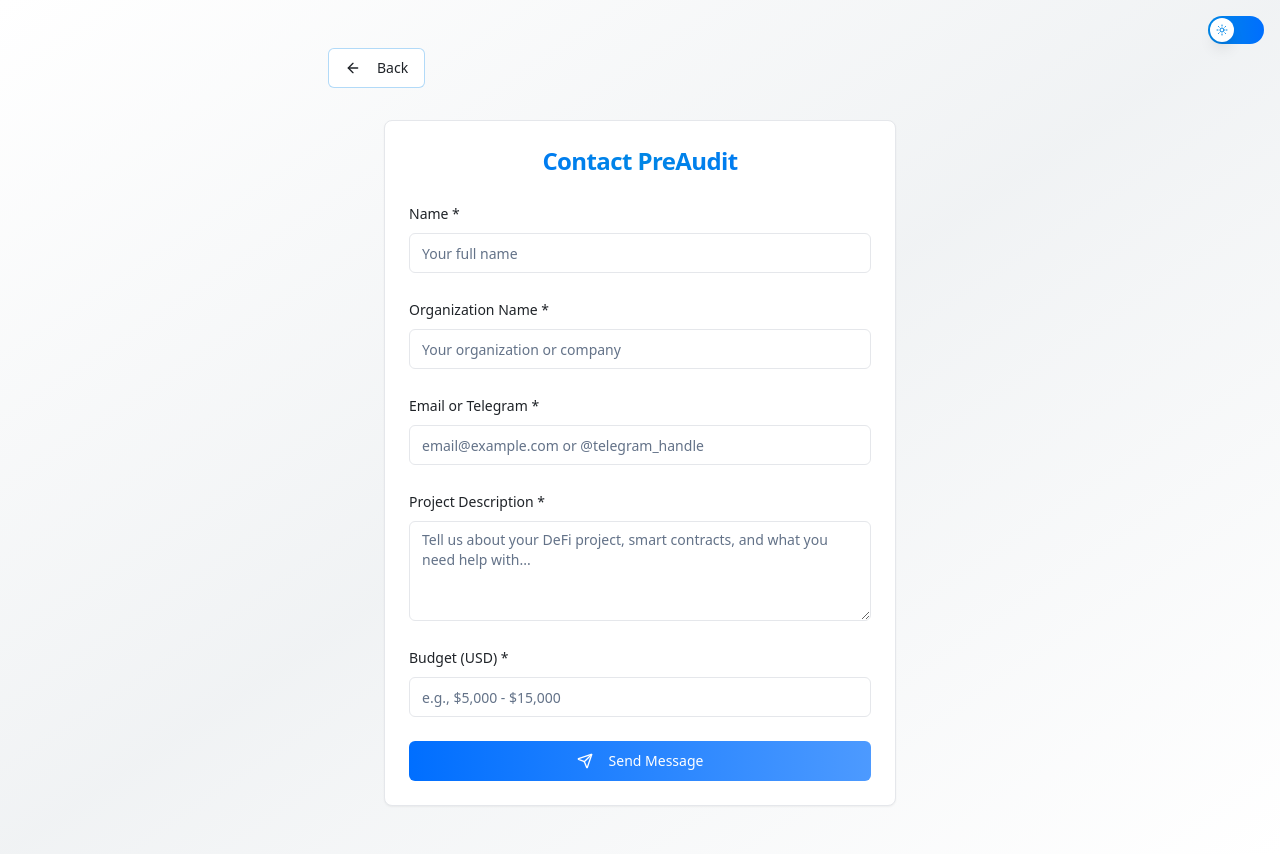
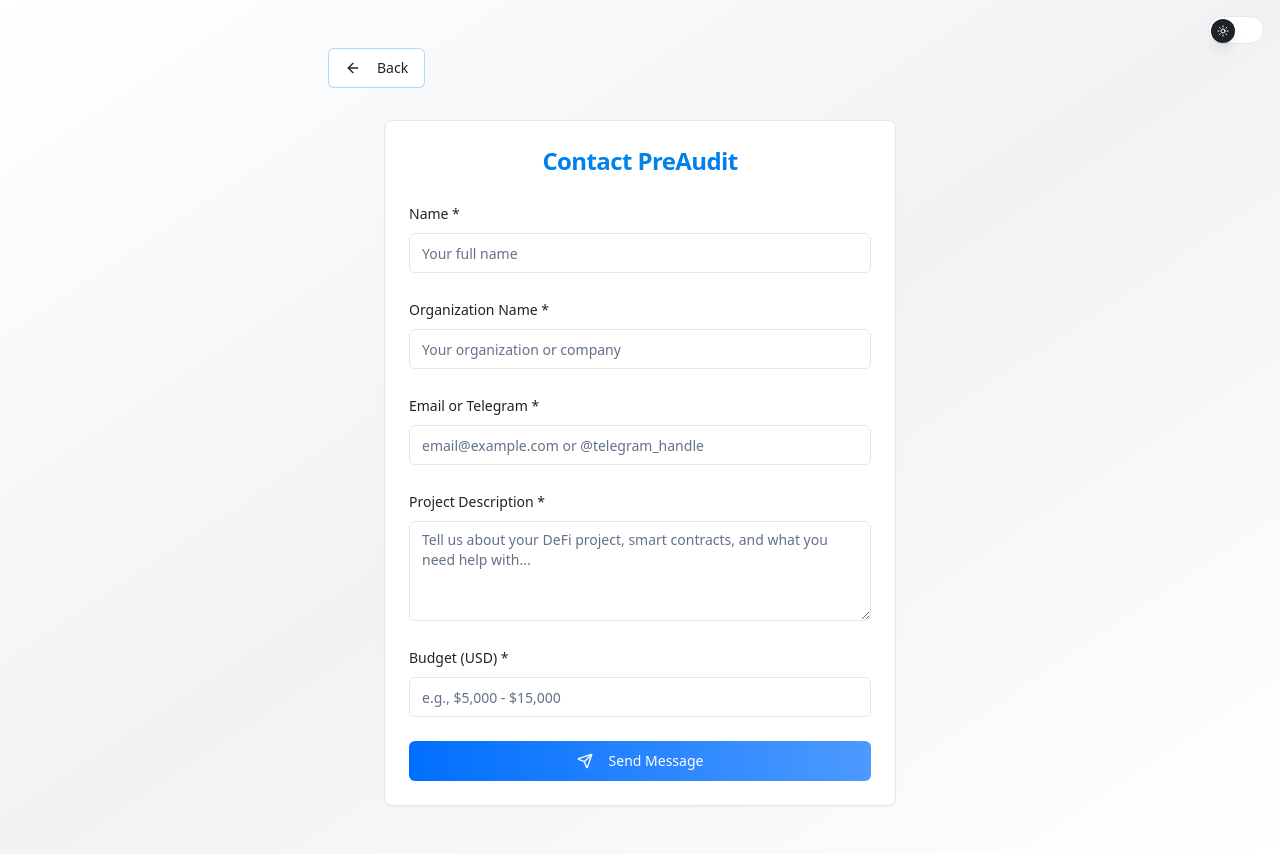
Before and after one commit to PreAudit/audit-ready-prep, a React (Vite) app: page /contact in a window 1280 px wide. Built offline with nearby package versions, Linux system fonts and the light colour scheme.

Commit message:
Update theme toggle colors
Match theme toggle colors to the "Contact Us" button, using white for light mode and black for dark mode.

```diff
--- a/src/components/ui/theme-toggle.tsx
+++ b/src/components/ui/theme-toggle.tsx
@@ -13,21 +13,21 @@ export function ThemeToggle() {
     <div className="fixed top-2 right-2 sm:top-4 sm:right-4 z-50">
       <button
         onClick={toggleTheme}
-        className={`relative w-12 h-6 sm:w-14 sm:h-7 rounded-full p-0.5 transition-all duration-500 ease-in-out ${
+        className={`relative w-12 h-6 sm:w-14 sm:h-7 rounded-full p-0.5 transition-all duration-500 ease-in-out border ${
           theme === "dark"
-            ? "bg-gradient-to-r from-primary to-primary-glow"
-            : "bg-gradient-to-r from-security to-primary"
+            ? "bg-background border-border"
+            : "bg-background border-border"
         }`}
       >
         <div
-          className={`w-5 h-5 sm:w-6 sm:h-6 rounded-full bg-white shadow-lg flex items-center justify-center transition-all duration-500 ease-in-out transform ${
-            theme === "dark" ? "translate-x-6 sm:translate-x-7" : "translate-x-0"
+          className={`w-5 h-5 sm:w-6 sm:h-6 rounded-full shadow-lg flex items-center justify-center transition-all duration-500 ease-in-out transform ${
+            theme === "dark" ? "translate-x-6 sm:translate-x-7 bg-foreground" : "translate-x-0 bg-foreground"
           }`}
         >
-          <Sun className={`h-2.5 w-2.5 sm:h-3 sm:w-3 text-security transition-all duration-300 ${
+          <Sun className={`h-2.5 w-2.5 sm:h-3 sm:w-3 text-background transition-all duration-300 ${
             theme === "dark" ? "scale-0 rotate-90" : "scale-100 rotate-0"
           }`} />
-          <Moon className={`absolute h-2.5 w-2.5 sm:h-3 sm:w-3 text-primary transition-all duration-300 ${
+          <Moon className={`absolute h-2.5 w-2.5 sm:h-3 sm:w-3 text-background transition-all duration-300 ${
             theme === "dark" ? "scale-100 rotate-0" : "scale-0 -rotate-90"
           }`} />
         </div>
```
